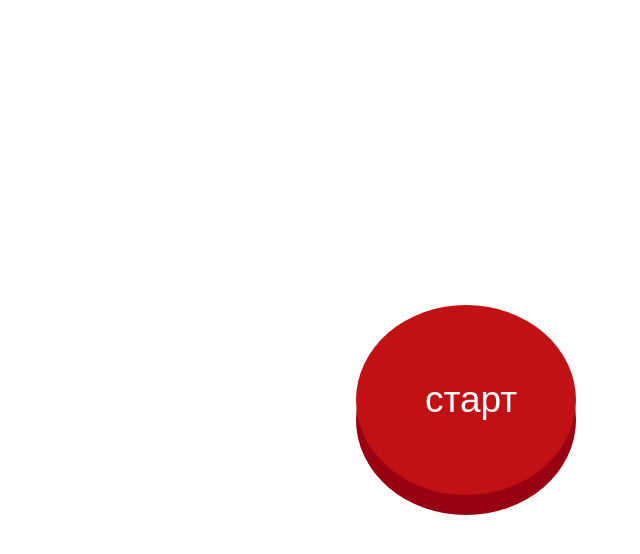
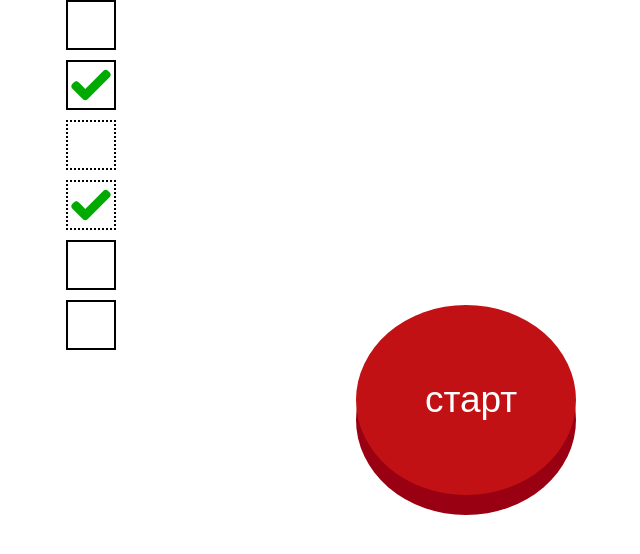
Before and after one commit to summer4requiem/red-button, a plain HTML site: page index.html in a window 1280 px wide. Shown: the whole page, without its empty margins (174-814 px from the left). Drawn offline with Linux system fonts and the light colour scheme.

Commit message:
ADD:checkbox

```diff
--- a/index.html
+++ b/index.html
@@ -15,8 +15,40 @@
 
     <button> старт</button>
 
+    <div class="container">
+        <label class="checkbox">
+            <input type="checkbox">
+            <span></span>
+        </label>
+        <label class="checkbox">
+            <input type="checkbox" checked>
+            <span></span>
+        </label>
+        <label class="checkbox">
+            <input type="checkbox" disabled>
+            <span></span>
+        </label>
+        <label class="checkbox">
+            <input type="checkbox" checked disabled>
+            <span></span>
+        </label>
+        <label class="checkbox">
+            <input type="checkbox">
+            <span></span>
+        </label>
+        <label class="checkbox">
+            <input type="checkbox">
+            <span></span>
+        </label>
+    </div>
 
+    <script>
+        document.querySelector('button').addEventListener('click', function () {
+            alert(' Окич , я сообщение')
+        })
+    </script>
 
 </body>
 
+
 </html>
--- a/style.less
+++ b/style.less
@@ -21,9 +21,59 @@ button {
     box-shadow: 0 20px 0 0 #901;
     transition: all 150ms ease-out;
     margin: -95px 0 0 -110px;
+}
 
-}
 button:active {
     margin-top: -90px;
     box-shadow: 0 15px 0 0 #900;
-  }
+}
+
+.container {
+    width: 800px;
+    margin: 0 auto;
+}
+
+.checkbox {
+    display: block;
+    position: relative;
+    margin: 0 0 10px 0;
+    width: 50px;
+    height: 50px;
+    cursor: pointer;
+    input[type="checkbox"] {
+        .visually-hidden;
+        &:checked+span {
+            background-image: data-uri('./check.svg');
+        }
+        &:disabled+span {
+            border-style: dotted;
+        }
+        &:focus+span {
+            box-shadow: 0 0 5px #900;
+        }
+    }
+    span {
+        display: block;
+        position: absolute;
+        top: 0;
+        left: 0;
+        bottom: 0;
+        right: 0;
+        border: 2px solid black;
+        background: center center no-repeat;
+        background-size: contain;
+    }
+}
+
+.visually-hidden {
+    position: absolute !important;
+    clip: rect(1px 1px 1px 1px);
+    /* IE6, IE7 */
+    clip: rect(1px, 1px, 1px, 1px);
+    padding: 0 !important;
+    border: 0 !important;
+    height: 1px !important;
+    width: 1px !important;
+    overflow: hidden;
+    -webkit-appearance: none;
+}
```
Also changed, not shown: check.svg (added), style.css.
